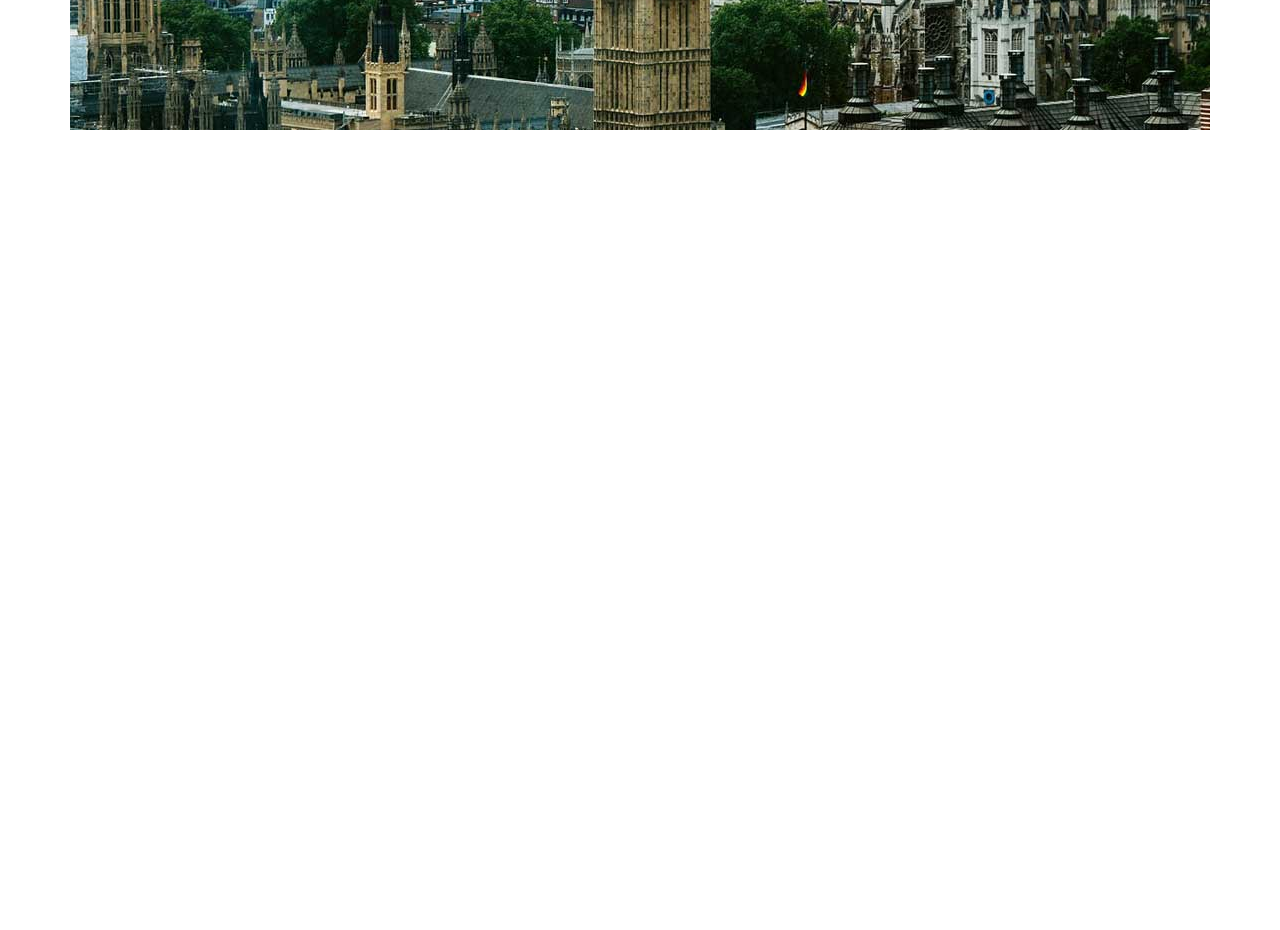
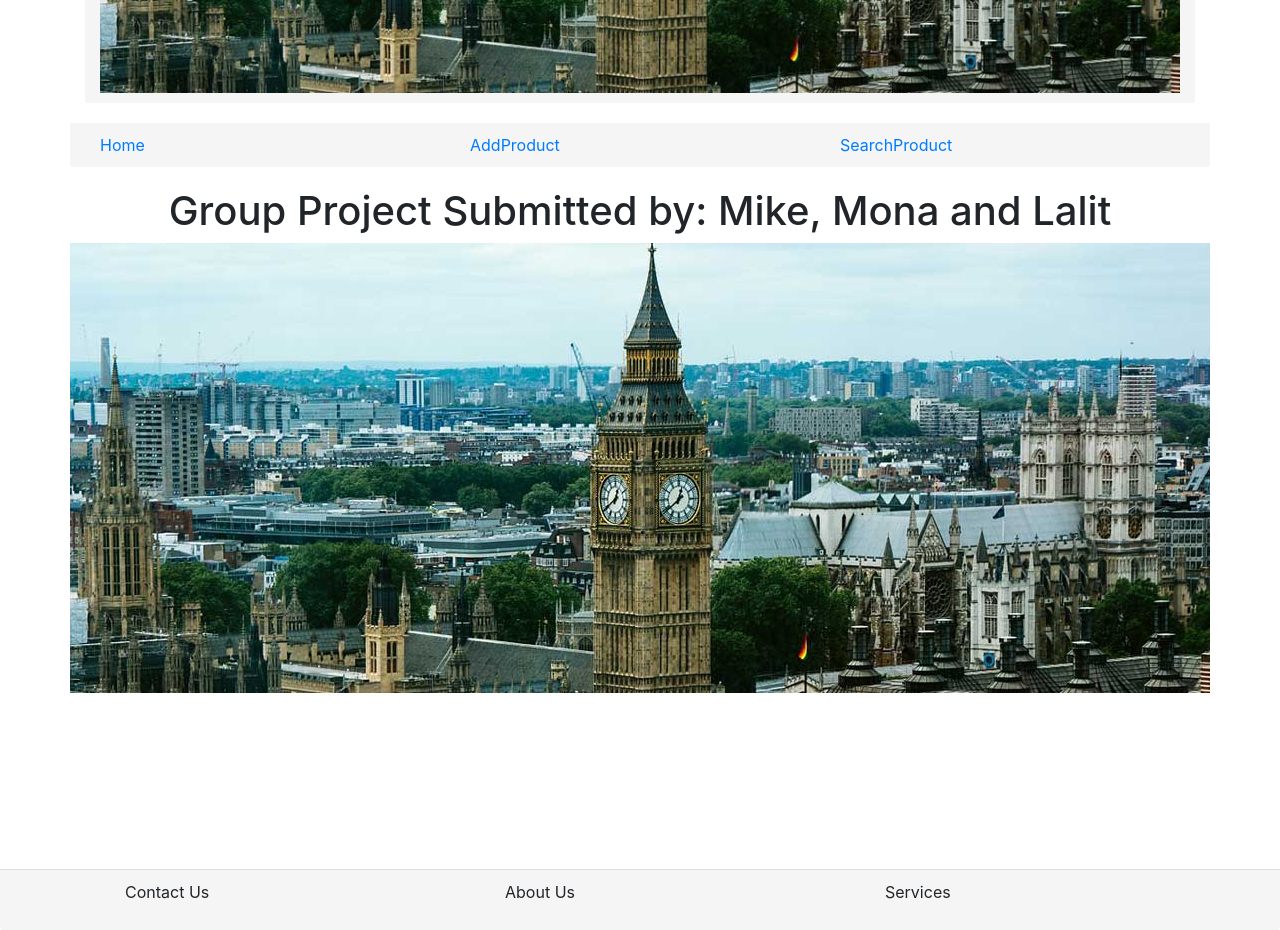
Before and after one commit to lalit774/group-project-2, an Angular app: page / in a window 1280 px wide. Shown: the part 400-1330 px from the top of the page. Before the commit the page ends 800 px from the top, so only its background shows below. Built offline with nearby package versions, Linux system fonts and the light colour scheme; no server answers.

Commit message:
header footer

```diff
--- a/src/app/app.component.css
+++ b/src/app/app.component.css
@@ -0,0 +1,23 @@
+.footer, .header {
+  padding: 10px 15px;
+  background-color: #f5f5f5;
+  border-top: 1px solid #ddd;
+  border-bottom-right-radius: 3px;
+  border-bottom-left-radius: 3px;
+}
+.header, .menu {
+  margin-bottom: 20px;
+}
+.menu {
+    padding: 10px 15px;
+    background-color: #f5f5f5;
+    border-bottom-right-radius: 3px;
+    border-bottom-left-radius: 3px;
+}
+.footer{
+    margin-top:20px;
+}
+
+.footer li {
+    list-style: none;
+}
--- a/src/app/app.component.html
+++ b/src/app/app.component.html
@@ -1,5 +1,13 @@
 <div class="container">
-  <div class="row">
+<div class="row">
+    <div class="col-12 text-center">
+      <header class="header">
+        <h1>Group Project Submitted by: Mike, Mona and Lalit</h1>
+        <img src="assets/img/home-header.jpg" class="img-fluid">
+      </header>
+    </div>
+  </div>
+  <div class="row menu">
     <div class="col-4">
       <a href="#/home">Home</a>
     </div>
@@ -14,3 +22,24 @@
 </div>
 
 <router-outlet></router-outlet>
+<footer class="footer">
+    <div class="container">
+    <div class="row has-text-centered">
+      <div class="col-4">
+          <ul>
+              <li>Contact Us</li>
+            </ul>
+      </div>
+      <div class="col-4">
+          <ul>
+              <li>About Us</li>
+            </ul>
+      </div>
+      <div class="col-4">
+          <ul>
+              <li>Services</li>
+            </ul>
+      </div>
+    </div>
+    </div>
+    </footer>
```
